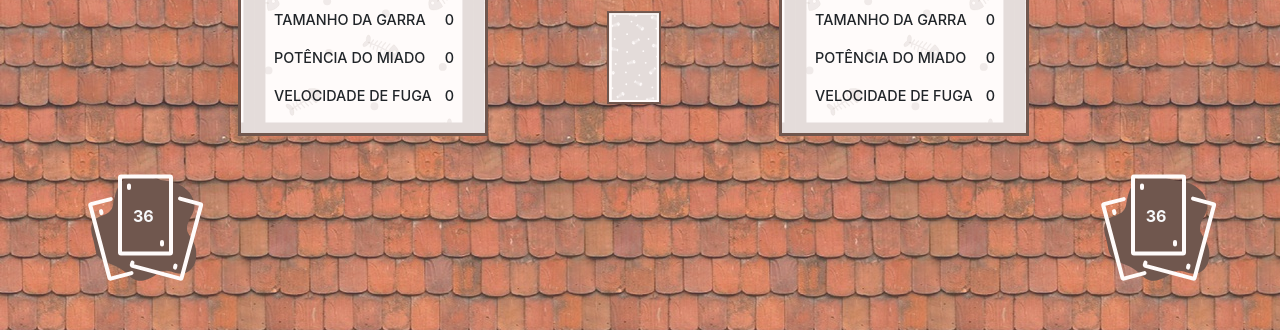
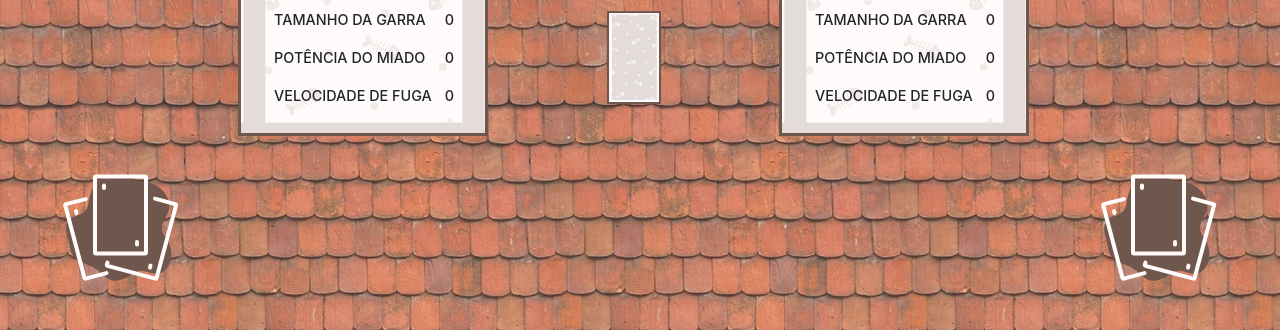
Before and after one commit to sarahnani/roof-boss, a plain HTML site: page top-trumps.html in a window 1280 px wide. Shown: the part 470-800 px from the top of the page. Drawn offline with nearby package versions, Linux system fonts and the light colour scheme.

Commit message:
removed mock data from score spans

```diff
--- a/top-trumps.html
+++ b/top-trumps.html
@@ -105,13 +105,13 @@
 
 <!-- ===================================== SCORE 1 ===================================== -->
       <div class="float-left m-5">
-        <span id="deck-field-p1" class="font-weight-bold text-light position-relative score-position">36</span>
+        <span id="deck-field-p1" class="font-weight-bold text-light position-relative score-position"></span>
         <img src="./assets/img/svg/score.svg" alt="ícone com total de cartas na mão">
       </div>
 
 <!-- ===================================== SCORE 2 ===================================== -->
       <div class="float-right m-5">
-        <span id="deck-field-p2" class="font-weight-bold text-light position-relative score-position">36</span>
+        <span id="deck-field-p2" class="font-weight-bold text-light position-relative score-position"></span>
         <img src="./assets/img/svg/score.svg" alt="ícone com total de cartas na mão">
       </div>
 
```
